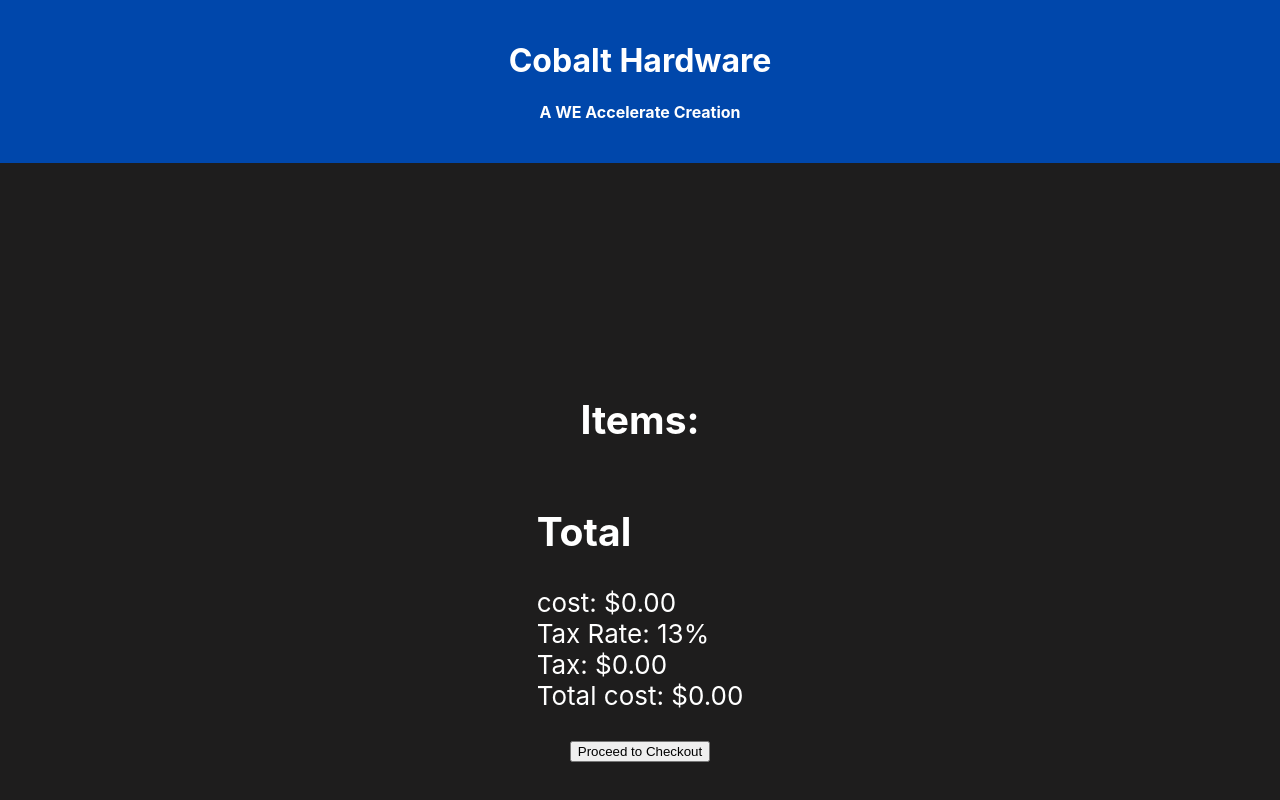
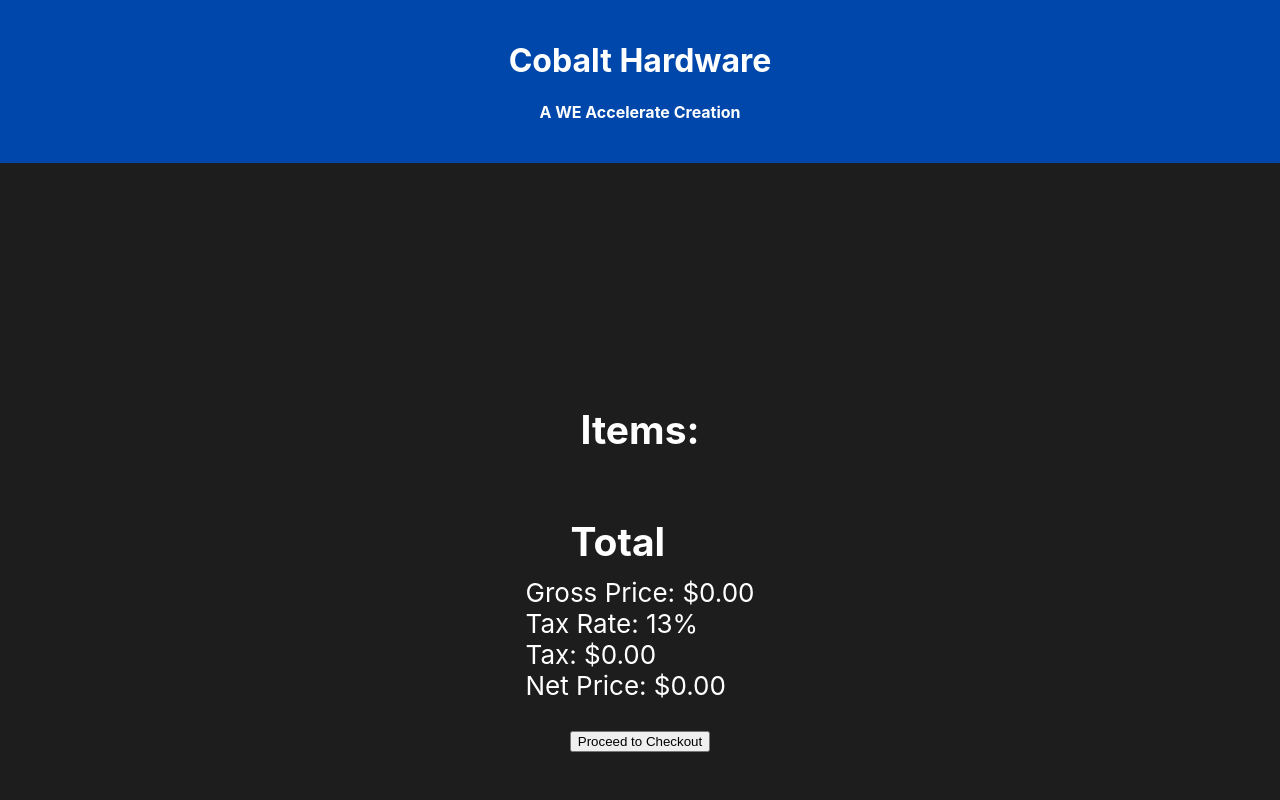
Before and after one commit to Mehdi-Haned/skills-assignment-frontend, a React (Create React App) app: page / in a window 1280 px wide. Shown: the top 800 px of the page. Built offline with nearby package versions, Linux system fonts and the light colour scheme; no server answers.

Commit message:
Updated Total

```diff
--- a/src/components/Total/Total.css
+++ b/src/components/Total/Total.css
@@ -1,5 +1,7 @@
+.Title {
+    margin-left: 45px;
+}
+
 .Total {
-    display: block;
-    margin-left: 100px;
-    margin-top: -65px;
+    margin-top: -20px;
 }
--- a/src/components/Total/Total.js
+++ b/src/components/Total/Total.js
@@ -6,11 +6,13 @@ function Total({ cost }) {
 
     return (
         <div>
-            <h2>Total</h2>
-            <div>cost: ${cost.toFixed(2)}</div>
-            <div>Tax Rate: {taxRate}%</div>
-            <div>Tax: ${(cost * taxRate/100).toFixed(2)}</div>
-            <div>Total cost: ${(cost * (1 + taxRate/100)).toFixed(2)}</div>
+            <h2 className='Title'>Total</h2>
+            <div className='Total'>
+                <div>Gross Price: ${cost.toFixed(2)}</div>
+                <div>Tax Rate: {taxRate}%</div>
+                <div>Tax: ${(cost * taxRate/100).toFixed(2)}</div>
+                <div>Net Price: ${(cost * (1 + taxRate/100)).toFixed(2)}</div>
+            </div>
         </div>
     )
 }
```
